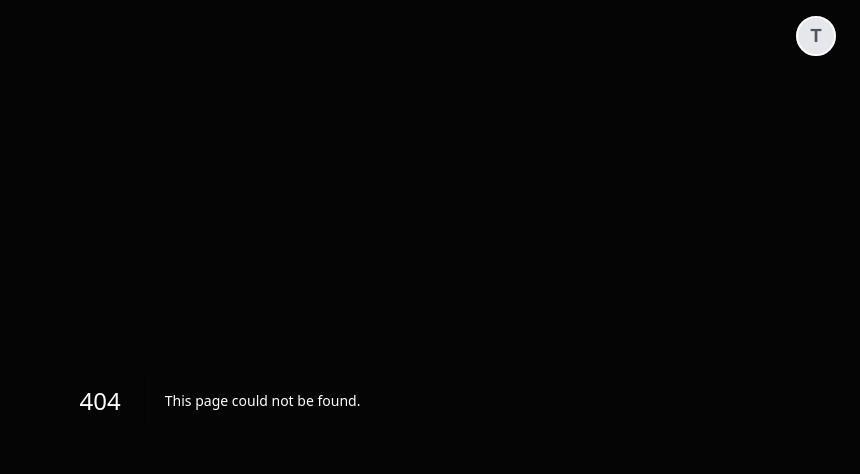
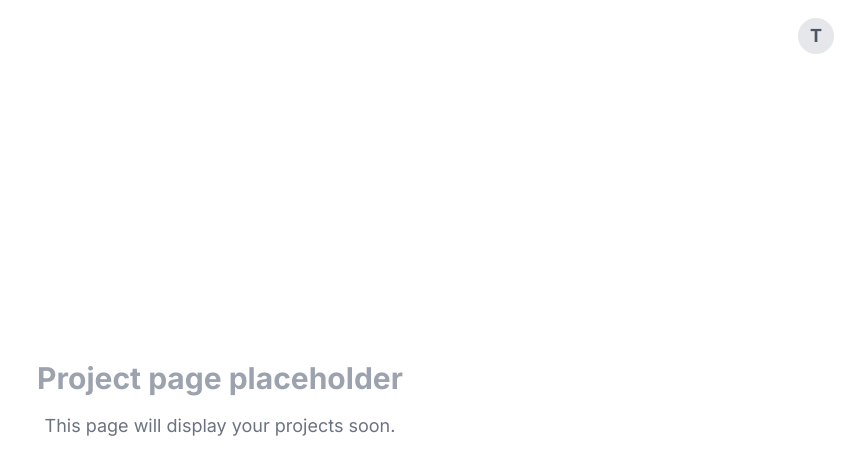
Before and after one commit to Dragonsize/TDTU_i3_app, a Next.js app: page /project in a window 1280 px wide. Before the commit this address had no page. Shown: the top 474 px of the page, without its empty margins (420-1280 px from the left). Built offline with nearby package versions, Linux system fonts and the light colour scheme.

Commit message:
Create page.jsx

```diff
--- /dev/null
+++ b/src/app/project/page.jsx
@@ -0,0 +1,11 @@
+"use client";
+import React from "react";
+
+export default function ProjectPage() {
+  return (
+    <div className="min-h-screen bg-white flex flex-col items-center justify-center">
+      <div className="text-3xl font-bold text-gray-400">Project page placeholder</div>
+      <div className="mt-4 text-lg text-gray-500">This page will display your projects soon.</div>
+    </div>
+  );
+}
```
